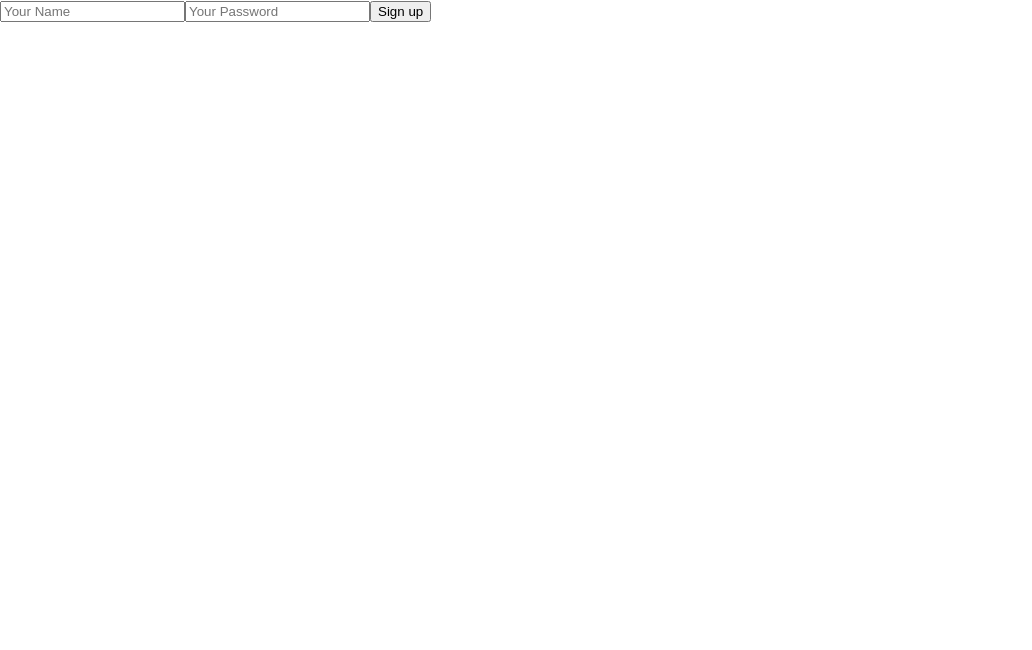
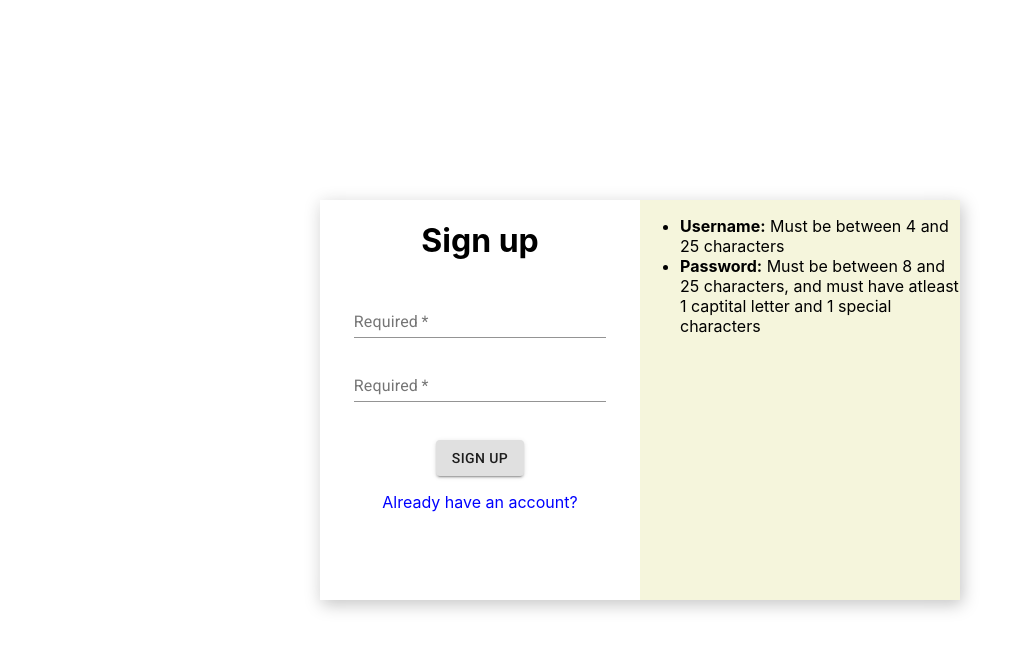
Before and after one commit to OmarAlithawi/To-Do-Client-Side, a React (Create React App) app: page /signup in a window 1280 px wide. Shown: the top 650 px of the page, without its empty margins (0-1032 px from the left). Built offline with nearby package versions, Linux system fonts and the light colour scheme.

Commit message:
styling forms

```diff
--- a/src/App.tsx
+++ b/src/App.tsx
@@ -1,7 +1,7 @@
 import { BrowserRouter as Router, Route, Switch } from "react-router-dom";
 import React, { useEffect, useState } from "react";
-import Signin from "./pages/Signin";
-import Signup from "./pages/Signup";
+import Signin from "./pages/signin/Signin";
+import Signup from "./pages/signup/Signup";
 import Home from "./pages/Home";
 import ProtectedRoute from "./ProtectedRoute";
 
--- a/src/pages/Signup.tsx
+++ /dev/null
@@ -1,47 +0,0 @@
-import React, { FunctionComponent, useState } from "react";
-import { withRouter } from "react-router-dom";
-import { Auth } from "../auth/auth";
-
-const Signup: FunctionComponent = (props: any) => {
-  const [username, setUsername] = useState("");
-  const [password, setPassword] = useState("");
-  const { history } = props;
-
-  const signUp = async (
-    username: string,
-    password: string,
-    event: any
-  ): Promise<void> => {
-    const auth = new Auth(
-      username,
-      password,
-      history,
-      props.rerenderAppComponentState,
-      props.rerenderAppComponentFunction
-    );
-    event.preventDefault();
-    auth.signUp();
-  };
-
-  return (
-    <div>
-      <form onSubmit={(e) => signUp(username, password, e)}>
-        <input
-          type="text"
-          onChange={(e) => setUsername(e.target.value)}
-          placeholder="Your Name"
-        />
-        <input
-          type="password"
-          onChange={(e) => setPassword(e.target.value)}
-          placeholder="Your Password"
-        />
-        <button type="submit" className="btn">
-          Sign up
-        </button>
-      </form>
-    </div>
-  );
-};
-
-export default withRouter(Signup);
--- /dev/null
+++ b/src/pages/auth.styles.ts
@@ -0,0 +1,12 @@
+import { createStyles, makeStyles, Theme } from "@material-ui/core/styles";
+
+export const useStyles = makeStyles((theme: Theme) =>
+  createStyles({
+    root: {
+      "& .MuiTextField-root": {
+        margin: theme.spacing(1),
+        width: "25ch",
+      },
+    },
+  })
+);
--- a/src/pages/Signin.tsx
+++ b/src/pages/signin/Signin.tsx
@@ -1,11 +1,15 @@
+import { Button, TextField } from "@material-ui/core";
 import React, { useEffect, useState } from "react";
 import { withRouter } from "react-router-dom";
-import { Auth } from "../auth/auth";
+import { Auth } from "../../auth/auth";
+import { useStyles } from "../auth.styles";
+import "./signin.css";
 
 const Signin = withRouter((props: any) => {
   const [username, setUsername] = useState("");
   const [password, setPassword] = useState("");
   const { history } = props;
+  const classes = useStyles();
 
   const signIn = async (
     username: string,
@@ -31,21 +35,29 @@ const Signin = withRouter((props: any) => {
   }, []);
 
   return (
-    <div>
-      <form onSubmit={(e) => signIn(username, password, e)}>
-        <input
-          type="text"
+    <div className="signinCotainer">
+      <h1>Sign in</h1>
+      <form
+        className={classes.root}
+        autoComplete="off"
+        onSubmit={(e) => signIn(username, password, e)}
+      >
+        <TextField
+          required
+          label="Name"
           onChange={(e) => setUsername(e.target.value)}
-          placeholder="Your Name"
         />
-        <input
+        <TextField
+          required
+          label="Password"
           type="password"
           onChange={(e) => setPassword(e.target.value)}
-          placeholder="Your Password"
         />
-        <button type="submit">Sign in</button>
+        <Button type="submit" className="SigninBtn" variant="contained">
+          Sign in
+        </Button>
       </form>
-      <h1 onClick={() => history.push("/signup")}>Create an account</h1>
+      <p onClick={() => history.push("/signup")}>Create an account</p>
     </div>
   );
 });
--- /dev/null
+++ b/src/pages/signin/signin.css
@@ -0,0 +1,28 @@
+ .signinCotainer {
+    text-align: center;
+    position: absolute;
+    top: 50%;
+    left: 50%;
+    transform: translate(-50% , -50%);
+    box-shadow: -6px -6px 20px rgba(255, 255, 255, 0.25), 2px 4px 16px rgba(0, 0, 0, 0.25);
+    width: 300px;
+}
+
+.signinCotainer form{
+    display: flex;
+    flex-direction: column;
+    justify-self: center;
+    align-items: center;
+}
+
+.SigninBtn {
+    align-self: center;
+}
+.signinCotainer form  > *{
+    margin-top: 30px;
+}
+
+.signinCotainer p {
+    cursor: pointer;
+    color: blue;
+}
--- /dev/null
+++ b/src/pages/signup/Signup.tsx
@@ -0,0 +1,73 @@
+import { Button, TextField } from "@material-ui/core";
+import React, { FunctionComponent, useState } from "react";
+import { withRouter } from "react-router-dom";
+import { Auth } from "../../auth/auth";
+import { useStyles } from "../auth.styles";
+import "./signup.css";
+
+const Signup: FunctionComponent = (props: any) => {
+  const [username, setUsername] = useState("");
+  const [password, setPassword] = useState("");
+  const { history } = props;
+  const classes = useStyles();
+
+  const signUp = async (
+    username: string,
+    password: string,
+    event: any
+  ): Promise<void> => {
+    const auth = new Auth(
+      username,
+      password,
+      history,
+      props.rerenderAppComponentState,
+      props.rerenderAppComponentFunction
+    );
+    event.preventDefault();
+    auth.signUp();
+  };
+
+  return (
+    <div className="signupContainer">
+      <div className="listContainer">
+        <ul className="signupRequirement">
+          <li>
+            <strong>Username:</strong> Must be between 4 and 25 characters
+          </li>
+          <li>
+            <strong>Password:</strong> Must be between 8 and 25 characters, and
+            must have atleast 1 captital letter and 1 special characters{" "}
+          </li>
+        </ul>
+      </div>
+      <div className="formContainer">
+        <h1>Sign up</h1>
+        <form
+          className={classes.root}
+          autoComplete="off"
+          onSubmit={(e) => signUp(username, password, e)}
+        >
+          <TextField
+            required
+            id="standard-required"
+            label="Required"
+            onChange={(e) => setUsername(e.target.value)}
+          />
+          <TextField
+            required
+            id="standard-required"
+            label="Required"
+            type="password"
+            onChange={(e) => setPassword(e.target.value)}
+          />
+          <Button type="submit" variant="contained">
+            Sign up
+          </Button>
+        </form>
+        <p onClick={() => history.push("/signin")}>Already have an account?</p>
+      </div>
+    </div>
+  );
+};
+
+export default withRouter(Signup);
--- /dev/null
+++ b/src/pages/signup/signup.css
@@ -0,0 +1,42 @@
+.signupContainer {
+    display: flex;
+    flex-direction: row-reverse;
+    justify-content: center;
+    box-shadow: -6px -6px 20px rgba(255, 255, 255, 0.25), 2px 4px 16px rgba(0, 0, 0, 0.25);
+    height: 50vh;
+    width: 50%;
+    position: absolute;
+    top: 50%;
+    left: 50%;
+    transform: translate(-50% , -50%);
+    text-align: center;
+}
+
+.signupContainer .listContainer  {
+   background-color: beige;
+   text-align: start;
+   vertical-align: middle;
+   width: 50%;
+}
+
+
+.signupContainer .formContainer {
+    width: 50%;
+}
+
+.signupContainer .formContainer form{
+    display: flex;
+    flex-direction: column;
+    justify-self: center;
+    align-items: center;
+    width: 100%;
+}
+
+.formContainer form  > *{
+    margin-top: 30px;
+}
+
+.signupContainer .formContainer p {
+    cursor: pointer;
+    color: blue;
+}
```
Also changed, not shown: 2 other files (tests, documents, lock files or other folders).
